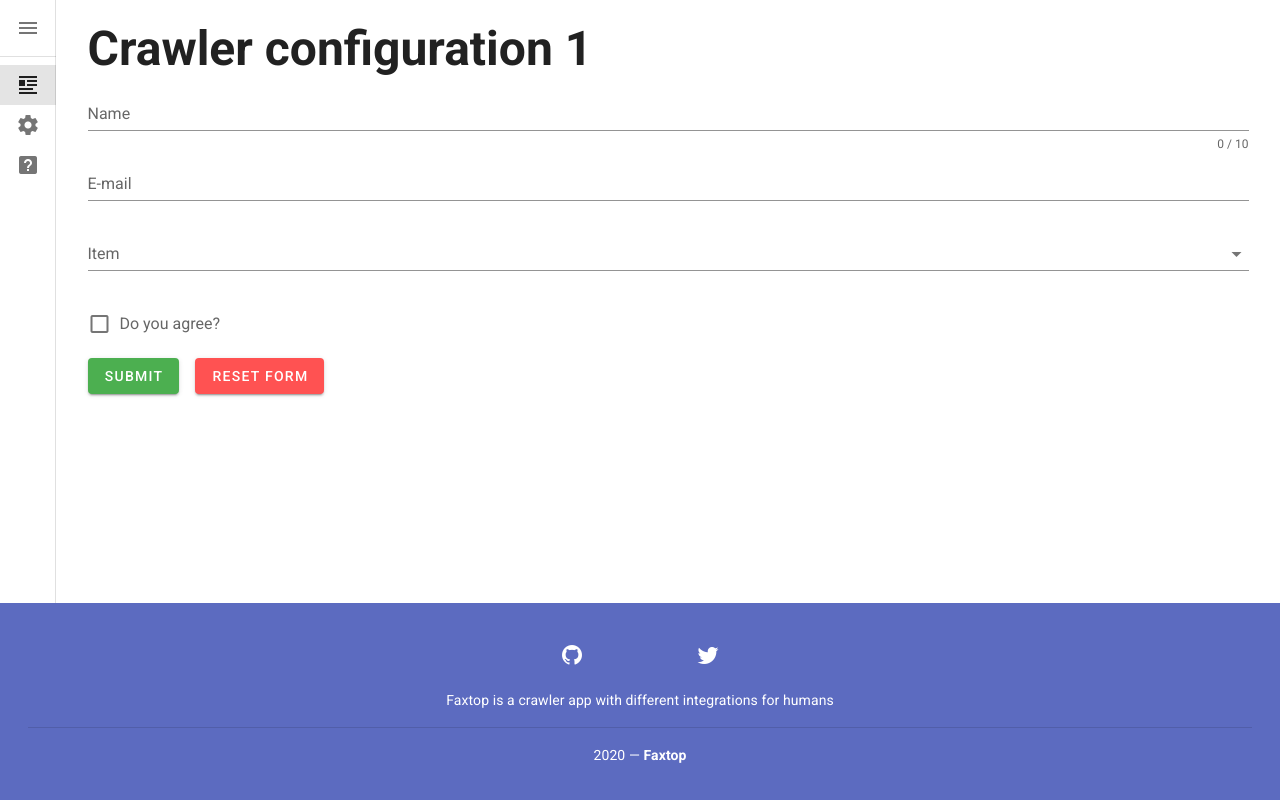
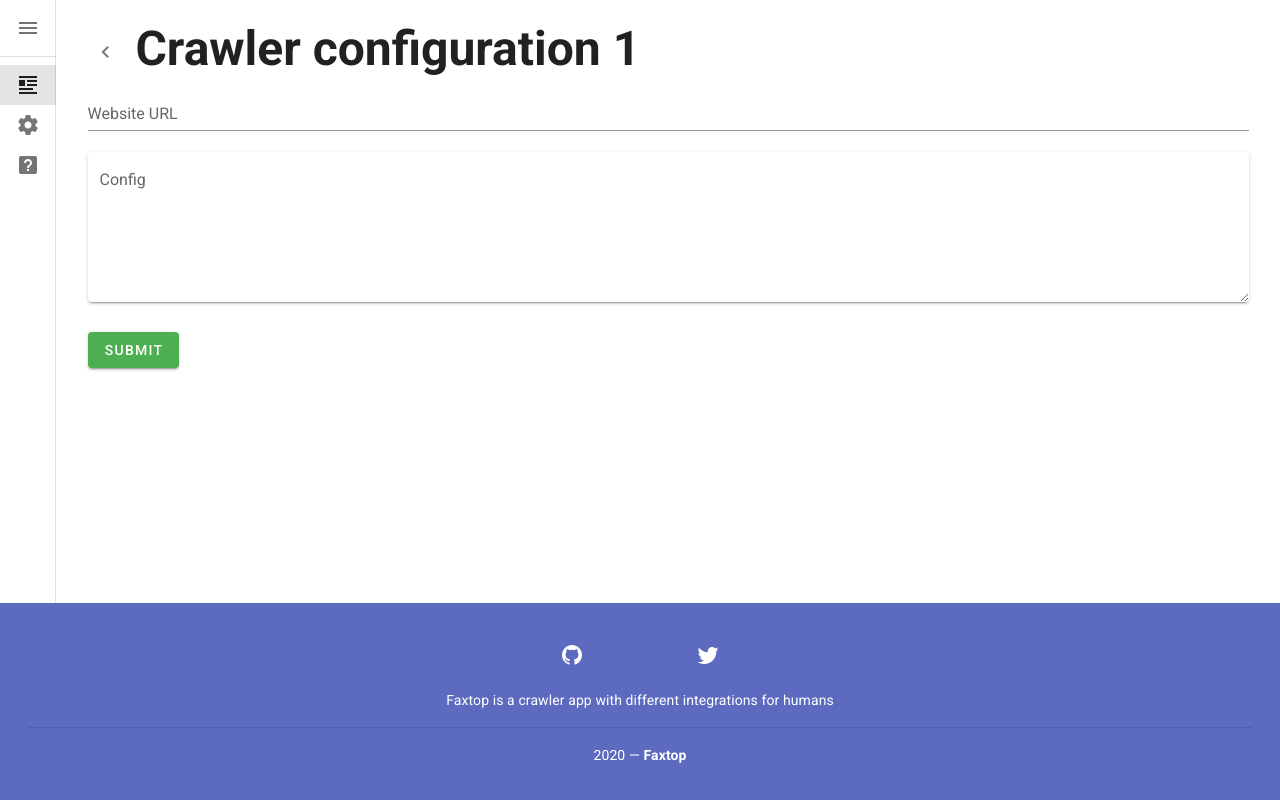
Before and after one commit to Metastasis/faxtop-ui, a Vue app: page /crawler/1 in a window 1280 px wide. Built offline with nearby package versions, Linux system fonts and the light colour scheme.

Commit message:
Added elements to Crawler List

```diff
--- a/src/views/crawler/Crawler.vue
+++ b/src/views/crawler/Crawler.vue
@@ -3,6 +3,9 @@
     <v-row>
       <v-col class="mb-4">
         <h1 class="display-2 font-weight-bold mb-3">
+          <v-btn icon medium @click="toList">
+            <v-icon>mdi-chevron-left</v-icon>
+          </v-btn>
           Crawler configuration {{ $route.params.id }}
         </h1>
         <v-form
@@ -12,41 +15,21 @@
           @submit.prevent="onSubmit"
         >
           <v-text-field
-            v-model="name"
-            :counter="10"
-            :rules="nameRules"
-            label="Name"
+            v-model="url"
+            :rules="urlRules"
+            label="Website URL"
             required
           ></v-text-field>
 
-          <v-text-field
-            v-model="email"
-            :rules="emailRules"
-            label="E-mail"
-            required
-          ></v-text-field>
-
-          <v-select
-            v-model="select"
-            :items="items"
-            :rules="[(v) => !!v || 'Item is required']"
-            label="Item"
-            required
-          ></v-select>
-
-          <v-checkbox
-            v-model="checkbox"
-            :rules="[(v) => !!v || 'You must agree to continue!']"
-            label="Do you agree?"
-            required
-          ></v-checkbox>
+          <v-textarea
+            v-model="crawlerConfig"
+            :rules="crawlerConfigRules"
+            solo
+            label="Config"
+          ></v-textarea>
 
           <v-btn :disabled="!valid" color="success" class="mr-4" type="submit">
             Submit
-          </v-btn>
-
-          <v-btn color="error" class="mr-4" @click="reset">
-            Reset Form
           </v-btn>
         </v-form>
       </v-col>
@@ -57,36 +40,38 @@
 <script lang="ts">
 import Vue from 'vue';
 
+function testUrl(url: string) {
+  try {
+    new URL(url);
+    return true;
+  } catch (e) {
+    return false;
+  }
+}
+
 export default Vue.extend({
   name: 'Crawler-Page',
   data: () => ({
     valid: true,
-    name: '',
-    nameRules: [
-      (v: any) => !!v || 'Name is required',
-      (v: string | any[]) =>
-        (v && v.length <= 10) || 'Name must be less than 10 characters'
+    url: '',
+    urlRules: [
+      (v: any) => Boolean(v) || 'URL is required',
+      (v: string) => testUrl(v) || 'URL is invalid'
     ],
-    email: '',
-    emailRules: [
-      (v: any) => !!v || 'E-mail is required',
-      (v: string) => /.+@.+\..+/.test(v) || 'E-mail must be valid'
-    ],
-    select: null,
-    items: ['Item 1', 'Item 2', 'Item 3', 'Item 4'],
-    checkbox: false
+    crawlerConfig: '',
+    crawlerConfigRules: [(v: any) => Boolean(v) || 'Config is required']
   }),
 
   methods: {
-    validate() {
+    onValidate() {
       return (this.$refs.form as HTMLFormElement).validate();
     },
-    reset() {
-      (this.$refs.form as HTMLFormElement).reset();
+    onSubmit() {
+      this.valid = this.onValidate();
+      if (!this.valid) return;
     },
-    onSubmit() {
-      this.valid = this.validate();
-      if (!this.valid) return;
+    toList() {
+      this.$router.push('/crawler');
     }
   }
 });
--- a/src/views/crawler/List.vue
+++ b/src/views/crawler/List.vue
@@ -1,11 +1,35 @@
 <template>
-  <v-container>
-    <v-row>
-      <v-col class="mb-4">
-        <h1 class="display-2 font-weight-bold mb-3">
+  <v-container fluid>
+    <v-row dense>
+      <v-col cols="12" sm="6" md="10">
+        <h1 class="text-h5 text-md-h2 font-weight-bold mb-4">
           Crawler configuration
         </h1>
+      </v-col>
+      <v-col cols="12" sm="6" md="2" class="mb-4 mb-sm-0 align-self-auto align-self-md-center">
         <v-btn color="primary" elevation="2" @click="onCreate">Create</v-btn>
+      </v-col>
+    </v-row>
+    <v-row dense>
+      <v-col sm="12" md="4" class="sm-6 mb-4">
+        <crawl-item />
+      </v-col>
+      <v-col sm="12" md="4"  class="sm-6 mb-4">
+        <crawl-item />
+      </v-col>
+      <v-col sm="12" md="4"  class="sm-6 mb-4">
+        <crawl-item />
+      </v-col>
+    </v-row>
+    <v-row dense>
+      <v-col sm="12" md="4" class="sm-6 mb-4">
+        <crawl-item />
+      </v-col>
+      <v-col sm="12" md="4"  class="sm-6 mb-4">
+        <crawl-item />
+      </v-col>
+      <v-col sm="12" md="4"  class="sm-6 mb-4">
+        <crawl-item />
       </v-col>
     </v-row>
   </v-container>
@@ -13,9 +37,13 @@
 
 <script lang="ts">
 import Vue from 'vue';
+import CrawlItem from '@/views/crawler/components/CrawlItem.vue';
 
 export default Vue.extend({
   name: 'Crawler-List',
+  components: {
+    'crawl-item': CrawlItem
+  },
   methods: {
     onCreate() {
       this.$router.push('/crawler/213123');
--- /dev/null
+++ b/src/views/crawler/components/CrawlItem.vue
@@ -0,0 +1,26 @@
+<template>
+  <v-card outlined>
+    <v-list-item three-line>
+      <v-list-item-content>
+        <div class="overline mb-4">
+          Running...
+        </div>
+        <v-list-item-title class="headline mb-1">
+          https://google.com
+        </v-list-item-title>
+        <v-list-item-subtitle>
+          Greyhound divisely hello coldly fonwderfully
+        </v-list-item-subtitle>
+      </v-list-item-content>
+    </v-list-item>
+
+    <v-card-actions>
+      <v-btn outlined text>
+        Edit
+      </v-btn>
+      <v-btn outlined text>
+        Jobs
+      </v-btn>
+    </v-card-actions>
+  </v-card>
+</template>
```
